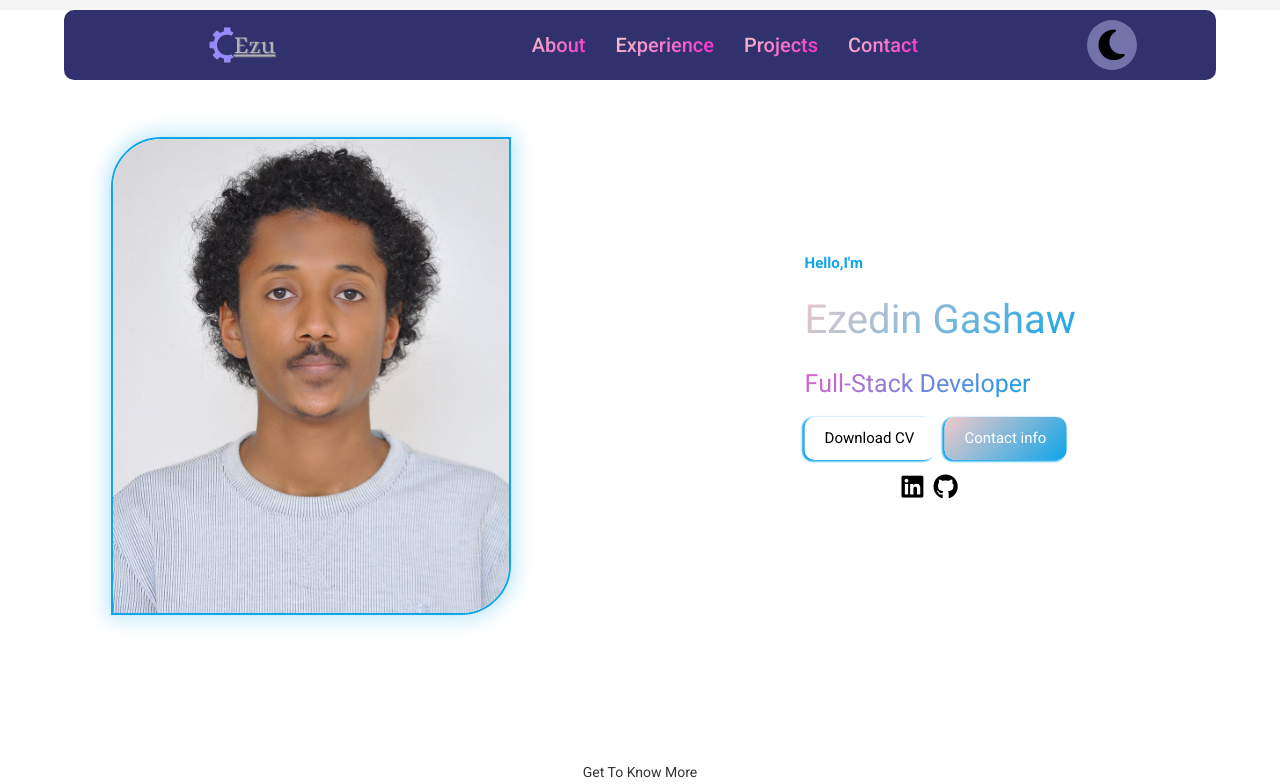
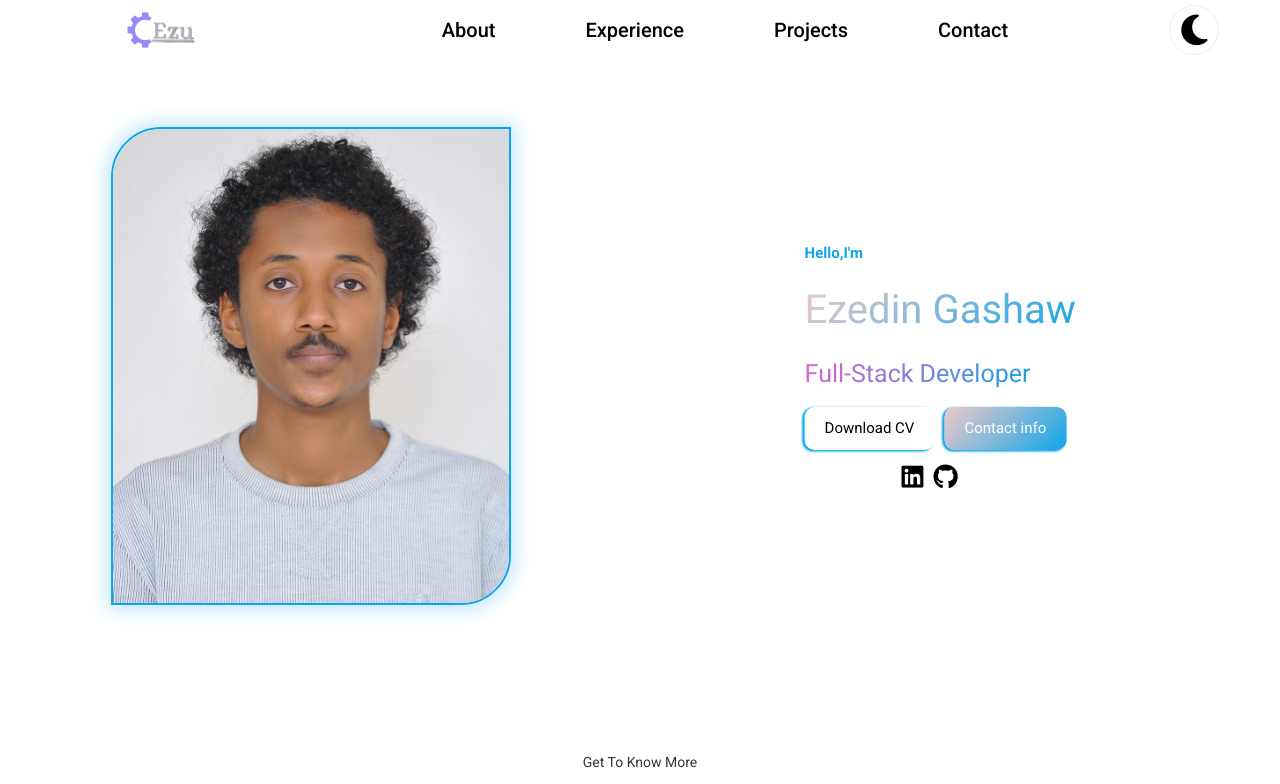
Before and after one commit to Ezedingashaw/Ezedin-Portfolio, a React (Vite) app: page / in a window 1280 px wide. Shown: the top 784 px of the page. Built offline with nearby package versions, Linux system fonts and the light colour scheme; no server answers.

Commit message:
add some styles

```diff
--- a/src/component/navBar/navBar.css
+++ b/src/component/navBar/navBar.css
@@ -2,22 +2,21 @@
     .navBarContainer{
         display: flex;
         justify-content: center;
-        padding-top: 10px;
         overflow: hidden;
     }
     .navBar{
-        width: 90vw;
-        border-radius: 10px;
+        width: 100vw;
+
     }
 }
 .navBar{
     display: flex;
     align-items: center;
     justify-content: space-around;
-    padding: 1rem;
+    padding: 0.5rem;
     position: fixed;
     z-index: 1;
-    background-color: rgb(49, 49, 109);
+    background-color: white;
 }
 .navBar span.logo{
     display: inline-block;
@@ -33,21 +32,32 @@
     list-style-type: none;
     display: flex;
     flex-direction: row;
+    gap: 2rem
 }
 .navBar ul li{
     margin-right: 3rem;
+    height: 100%;
+    border-radius: 10px 10px 0 0;
 }
 .navBar ul li a{
+    border-radius: 10px 10px 0 0;
+    padding: 0.7rem 2rem;
+    overflow: hidden;
     text-decoration: none;
-    background: linear-gradient(-45deg,#f727ca, rgb(241, 202, 202));
-    background-clip: text;
-    -webkit-text-fill-color: transparent;
+    background: white;
+    /* background-clip: text;
+    -webkit-text-fill-color: transparent; */
     font-size: 2rem;
     font-weight: 500;
     position: relative;
     transition: 0.3s background;
 }
+
+
+
+
 .navBar ul li a::after{
+    border-radius: 10px 10px 0 0;
     content: '';
     position: absolute;
     left: 0;
@@ -55,28 +65,40 @@
     height: 0.2rem;
     width: 0;
     transition: 0.3s width;
-    background: linear-gradient(to right, #ff29d1, #7103cb);
+    background: black;
+
 }
 .navBar ul li a:hover::after{
     width: 100%;
+    color: black
+    border-radius: 10px 10px 0 0;
 }
 .navBar ul li a.selected::after{
+    border-radius: 10px 10px 0 0;
     width: 100%;
+    background: black;
+}
+
+.navBar ul li:hover{
+    background: #D3D3D3;
 }
 .navBar ul li a:hover{
-    background: linear-gradient(to right, #ff29d1, #7103cb);
-    background-clip: text;
-    -webkit-text-fill-color: transparent;
+    background: #FAFAFA;
+    border-radius: 10px 10px 0 0;
+    /* background-clip: text;
+    -webkit-text-fill-color: transparent; */
 }
 .navBar ul li a.selected{
-    background: linear-gradient(to right, #ff29d1, #7103cb);
-    background-clip: text;
-    -webkit-text-fill-color: transparent;
+   background: #F5F5F5;
+    /* background-clip: text;
+    -webkit-text-fill-color: transparent; */
 }
+
 .navBar .themeIconsCont{
     display: flex;
-
-    background-color: rgb(115, 115, 170);
+    justify-content: center;
+        align-items: center;
+    border: 1px solid #ECECEC;
     height: 5rem;
     width: 5rem;
     border-radius: 50%;
@@ -94,6 +116,17 @@ cursor: pointer;
 .navBar .themeIconsCont i.fa-sun{
     color: rgb(241, 146, 2);
 }
+
+@media screen and (max-width: 1000px){
+    .navBar ul li a{
+    margin-left:1rem
+}
+
+.navBar a.connect{
+    dispaly: none
+}
+
+}
 @media screen and (max-width: 900px){
     .navBar{
         justify-content: space-between;
@@ -104,6 +137,7 @@ cursor: pointer;
     .navBar .themeIconsCont{
         height: 4rem;
         width: 4rem;
+        display: flex;
     }
     .navBar .themeIconsCont i{
         font-size: 2.5rem;
@@ -118,7 +152,7 @@ cursor: pointer;
     }
 }
 
-@media screen and (max-width: 700px){
+@media screen and (max-width: 1000px){
     .navBar span.logo{
         left: -5rem;
     }
@@ -159,3 +193,60 @@ cursor: pointer;
         font-size: 2.5rem;
     }
 }
+
+@media screen and (max-width: 700px){
+    .navBar span.logo{
+        left: -5rem;
+    }
+    .navBar ul{
+        display: flex;
+        flex-direction: column;
+        align-items: center;
+        justify-content: center;
+        position: absolute;
+        right: -200%;
+        top: 100%;
+        width: 100%;
+        transition: 0.3s right;
+        transition-delay: 0.1s;
+        background-color: black;
+    }
+    .navBar ul.active{
+        right: 0;
+    }
+    .navBar ul li{
+        width: 100%;
+        text-align: center;
+    }
+    .navBar ul li a{
+        display: inline-block;
+        color: white;
+        width: 100%;
+        padding: 1rem 2rem;
+    }
+    /* .navBar ul li a:active,.navBar ul li a:focus, .navBar ul li a:hover{
+        background-color: rgba(75, 75, 75, 0.6);
+    } */
+    .navBar ul li a{
+        background: black
+    }
+    .navBar ul li:hover{
+        background: #FAFAFA
+    }
+    .navBar ul li a:hover{
+        background: #FAFAFA;
+        color: black
+    }
+
+    .navBar ul li a.selected{
+      color: black;
+    }
+
+    .navBar .themeIconsCont{
+        height: 4rem;
+        width: 4rem;
+    }
+    .navBar .themeIconsCont i{
+        font-size: 2.5rem;
+    }
+}
```
